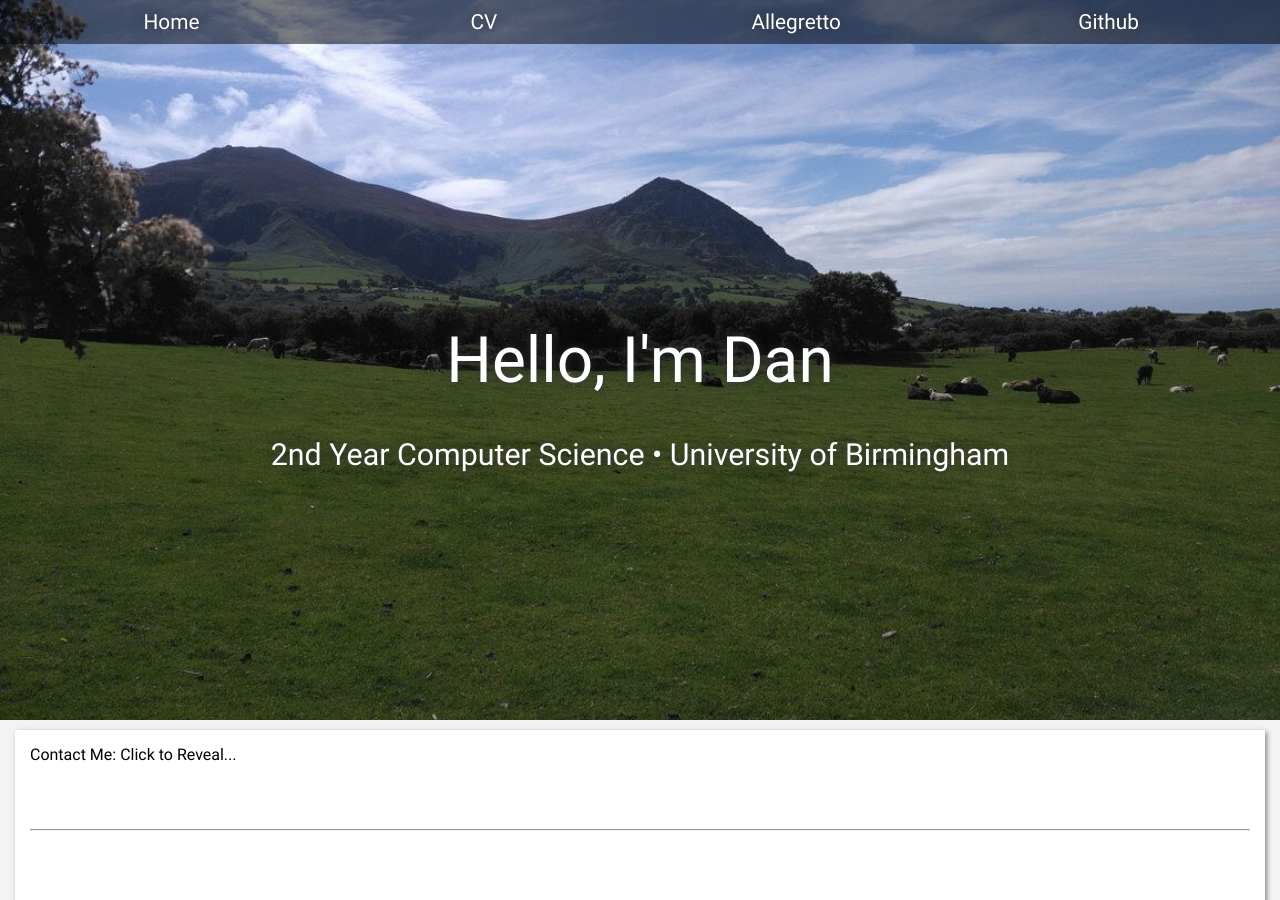
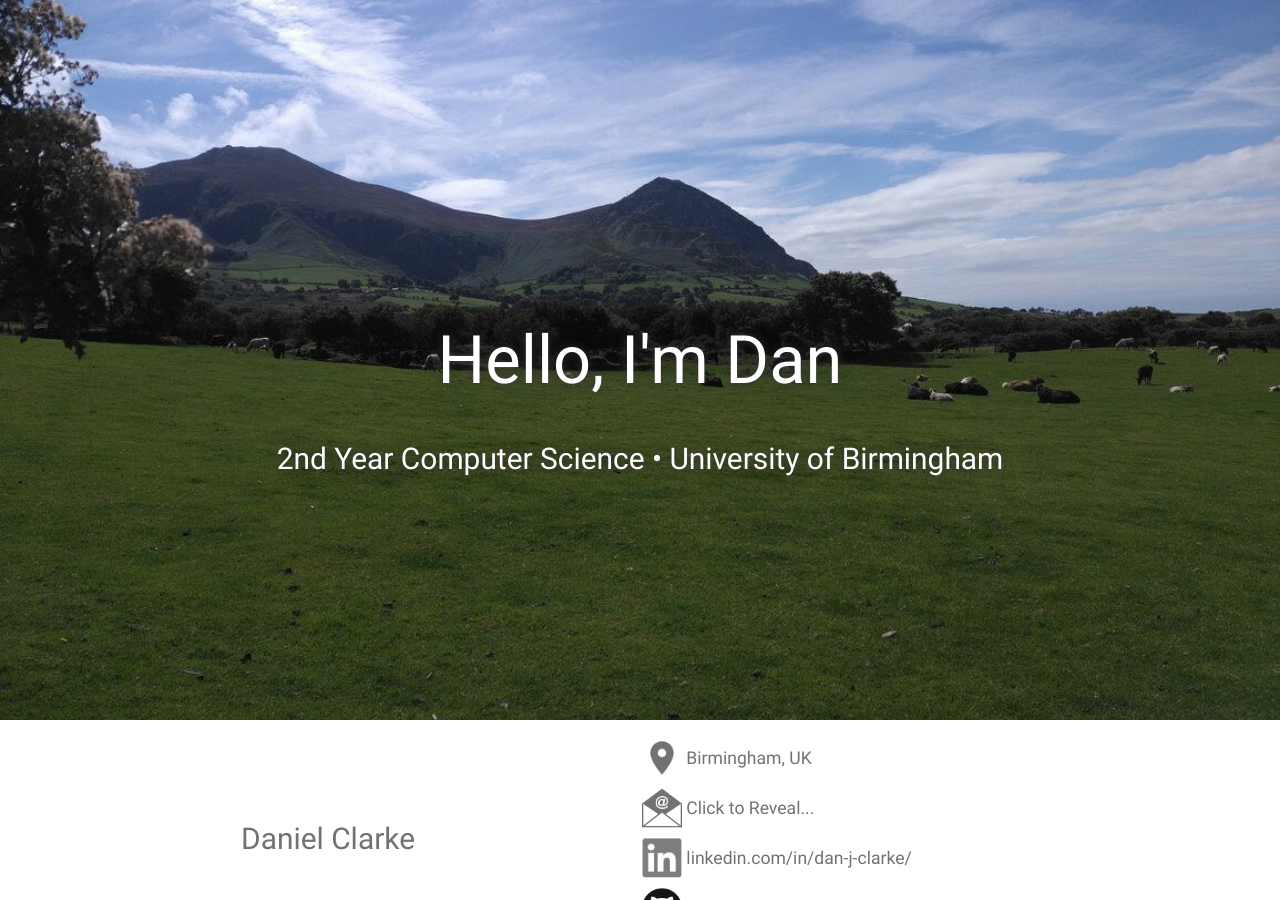
Before and after one commit to dcdanny/dcdanny.github.io, a Jekyll site: the page built from index.md, in a window 1280 px wide and 900 px high. Built offline with Jekyll 4.4.1, drawn with Linux system fonts in a browser that asks for light colours; a script that is not in the unit is left out; some of the changed text lies outside the part shown.

Commit message:
Main Page Development

```diff
--- a/_layouts/header.html
+++ b/_layouts/header.html
@@ -4,10 +4,10 @@ layout: master
 
 <header class="site-header" role="banner">
 	<nav class="titleText">
-		{% include nav.html %}
+		<!--{% include nav.html %}-->
 	</nav>
 	<div class="titleText v-center">Hello, I'm Dan</div><br>
-	<div style="font-size:190%;" class="titleText v-center">2nd Year Computer Science &bull; University of Birmingham</div>
+	<div style="font-size:170%;" class="titleText v-center">2nd Year Computer Science &bull; University of Birmingham</div>
 </header>
 
 		{{ content }}
--- a/_layouts/homeq.html
+++ b/_layouts/homeq.html
@@ -14,28 +17,92 @@ document.getElementById('genc').innerHTML = "Loading...";
 			var g = String.fromCharCode(e);
 			var x = d + g + c + f + a;
 			document.getElementById('genc').innerHTML = "<a h" + "ref=" + f + "lto" + ":" + b + x + ">" + b + x + "</a>";
-	}, 1500);
+		}, 900);
+	}
 }
 </script>
+	<div class="container" style="height:200px;background-color:#FFF;color:#727272;"><div class="container-inner">
+		<table style="width:100%;">
+		<tr><td style="width:50%;min-width:80px;text-align: center;">
+			<span style="font-size:170%;">Daniel Clarke</span>
+		</td><td style="min-width:275px;width:50%;">
+			<div class="contact-item">
+					<img src="/assets/location.png" style="width:40px;">
+					<span>Birmingham, UK</span>
+			</div>
+			<br>
+
+			<div class="contact-item">
+					<img src="/assets/mail.png" style="width:40px;">
+					<span id="genc" onclick="genCon();" style="cursor:pointer;">Click to Reveal...</span>
+			</div>
+			<br>
+
+			<div class="contact-item">
+				<a href="https://linkedin.com/in/dan-j-clarke/">
+					<img src="/assets/linkedin.png" style="width:40px;">
+					<span>linkedin.com/in/dan-j-clarke/</span>
+				</a>
+			</div>
+			<br>
+			<div class="contact-item">
+				<a href="https://github.com/dcdanny">
+					<img src="/assets/gitHub.png" style="width:40px;">
+					<span>github.com/dcdanny</span>
+				</a>
+			</div>
+			<br>
+		</td></tr></table>
+	</div></div>
+<div class="container fixedImg" style="height:50%;background-image:url('/assets/codeWallpaper.png');background-color: #333;padding:0;">
+	<!--Semi Transparent Overlay-->
+	<div class="container-inner" style="height:100%;background-color:rgba(0,0,0,0.4);color:#FFFFFF;text-align:center;">
+		<span style="font-size:170%;">Technical Skills</span>
+		<taglist>
+			<ul>
+
+				<li>Java</li>
+				<li>HTML</li><li>CSS</li><li>PHP</li><li>Javascript</li><li>Node.js</li>
+
+				<li>Experienced with using Git</li>
+				<li>Python</li><li>NLTK</li>
+				<li>Matlab</li><li>SQL</li>
+				<li>C/C++</li>
+				<li>Linux</li><li>Windows</li>
+			</ul>
+		</taglist>
+		<span style="font-size:170%;">Projects</span>
+		<dateList style="text-align: left;">
+			<ul>
+				<li><span>2019 </span>As part of my degree course, working as a team to produce a 2D game in Java</li>
+				<li><span>2018/2019 </span>Volunteering with Valefest to develop their website for the 2019 student festival: <u><a href="http://valefest.co.uk/" target="_blank">valefest.co.uk</a></u></li>
+				<li><span>2018/2019 </span>Currently working on a desktop music player application using ElectronJS and Node.js</li>
+				<li><span>2018/2019 </span>Attended Hack the Midlands Hackathon in both 2017 & 2018 In 2018 my team and I made a web based chess game</li>
+
+				<li><span>2013 - </span>Use my Raspberry Pi for programming and for creating my own website with several different divisions.</li>
+
+			</ul><br>
+			Some of these are available on my <u><a href="https://github.com/dcdanny">GitHub</a></u>
+		</dateList>
+		<div style="width:50%;float:right;font-size:110%;color:#727272;">
+
+
+
+		</div>
+	</div>
+</div>
+<div class="container" style="height:200px;background-color:#d6ff67;"><div class="container-inner">
+	<span style="font-size:170%;">My Education</span><br>
+	<span style="font-size:110%;">University of Birmingham Sept 2017 - Present</span>&nbsp;
+	<span style="color:#727272;">Edgbaston, Birmingham, B15 2TT</span><br>
+
+	<span style="font-size:110%;">BSc Computer Science</span>&nbsp;
+	<span style="color:#727272;">Expected 2:1, Graduation 2021</span><br>
+
+</div></div>
+<!--
 <div class="content">
-Contact Me:
-<span id="genc" onclick="genCon();">Click to Reveal...</span>
-<br><br><br><br>
 	<hr>
-<br><br><br><br>
-<hr>
-<br><br><br><br>
-<hr>
-<br><br><br><br>
-<hr>
-<br><br><br><br>
-<hr>
-<br><br><br><br>
-<hr>
-<br><br><br><br>
-<hr>
-<br><br><br><br>
-<hr>
-<br><br><br><br>
-<hr>
+	<br>
 </div>
+-->
--- a/_layouts/master.html
+++ b/_layouts/master.html
@@ -10,16 +10,13 @@
 
 		{{ content }}
 
-<!--/*https://www.wix.com/website/templates/html/portfolio-cv/resumes-cvs*/-->
-
-<footer class="site-footer h-card">
+<footer class="site-footer h-card" style="max-width:100%;">
+	<div class="footerText contact-item">
+		<span>Hosted by&nbsp;</span>
+		<a href="https://github.com/dcdanny"><img src="/assets/gitHub.png" alt="github"></a>
+		<span>&nbsp;&nbsp; dcdanny.github.io</span>
+	</div>
 	<div class="wrapper">
-		<h2 class="footer-heading">dcdanny.github.io</h2>
-			<ul class="contact-list">
-				<li class="p-name">Daniel Clarke</li>
-				<li><a class="u-email" href="mailto:your-email@example.com">your-email@example.com</a></li>
-			</ul>
-
 		<div class="subText">
 	Write an awesome description for your new site here. You can edit this line in _config.yml. It will appear in your document head meta (for Google search results) and in your feed.xml site description.
 		</div>
--- /dev/null
+++ b/script/script.js
@@ -0,0 +1,12 @@
+
+function showinfo(element, head,value){
+	if(element.lastElementChild.style.visibility == "visible"){
+		element.style.maxHeight = "20px";
+		element.lastElementChild.style.visibility = "hidden";
+	}else{
+		element.style.width = element.firstElementChild.offsetWidth+10 + "px";
+		element.lastElementChild.style.display = "inline";
+		element.lastElementChild.style.visibility = "visible";
+		element.style.maxHeight = "200px";
+	}
+}
--- a/style/style.css
+++ b/style/style.css
@@ -15,6 +15,11 @@ html, body{
 body{
 	background:#F3F3F3;
 	font-family: 'Roboto', Arial, sans-serif;
+	font-size:110%;
+}
+a{
+    color: inherit;
+    text-decoration: none;
 }
 .site-header{
 	background:url('/assets/sunnyfieldSmall.jpg');
@@ -40,8 +45,8 @@ footer{
 	/*position:fixed;
 	bottom:0;*/
 	/*background:rgba(255,255,255,0.5);*/
-	width:100%;
-	height:200px;
+	width:90%;
+	height:150px;
 	border-top: 1px solid #ccc;
 	padding:10px;
 }
@@ -49,7 +54,7 @@ nav.titleText{
 	z-index:1;
 	color:#FFFFFF;
 	background-color:rgba(0,0,0,0.5);
-	font-size:130%;
+	font-size:120%;
 	width:100%;
 	text-align:center;
 
@@ -57,7 +62,7 @@ nav.titleText{
 }
 .titleText{
 	color:#FFFFFF;
-	font-size:400%;
+	font-size:380%;
 	margin:auto;
 	text-align:center;
 	text-shadow: 0 0 10px #333;
@@ -75,7 +80,13 @@ nav.titleText > a{
 nav.titleText > a:hover{
 	background-color:rgba(0,0,0,0.3);
 }
-
+.footerText{
+	color: #171516;
+	font-size: 150%;
+}
+.footerText img{
+	height:45px;
+}
 .content{
 	background:#FFFFFF;
 	box-shadow: 2px 2px 5px #888;
@@ -87,11 +98,30 @@ nav.titleText > a:hover{
 	font-size:90%;
 }
 .fixedImg{
-	background:url('/assets/sunnyfieldSmall.jpg');
+	/*background:url('/assets/sunnyfieldSmall.jpg');*/
 	background-attachment: fixed;
 	background-position: center;
 	background-repeat: no-repeat;
 	background-size: cover;
+	height:100%;
+}
+.container{
+	padding:0;
+	display:table;
+	width:100%;
+}
+.container-inner{
+	padding: 15px;
+	height:100%;
+}
+.contact-item{
+	vertical-align:middle;
+	display:inline-block;
+	height:50px;
+}
+.contact-item span{
+	vertical-align:middle;
+	display:inline-block;
 	height:100%;
 }
 
@@ -104,3 +134,19 @@ nav.titleText > a:hover{
     -moz-transform: translateY(-50%);
     vertical-align: middle;
 }
+
+taglist ul li{
+	/*cursor:pointer;*/
+	padding:5px;
+	border:4px solid #FFFFFF;
+	border-radius:10px;
+	margin:5px 2px;
+	display: inline-block;
+	transition: max-height 1s;
+	max-height:20px;
+	overflow:hidden;
+	height:auto;
+}
+taglist ul li span.value{
+	display:none;
+}
```
Also changed, not shown: other parts of _layouts/homeq.html (+3 -0 lines), assets/codeWallpaper.png (added), assets/gitHub.png (added), assets/linkedin.png (added), assets/location.png (added), assets/mail.png (added). Lines whose indentation alone changed are shown as unchanged.
